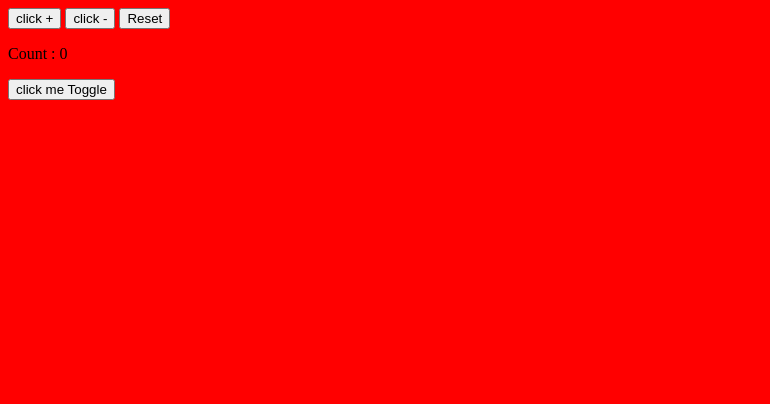
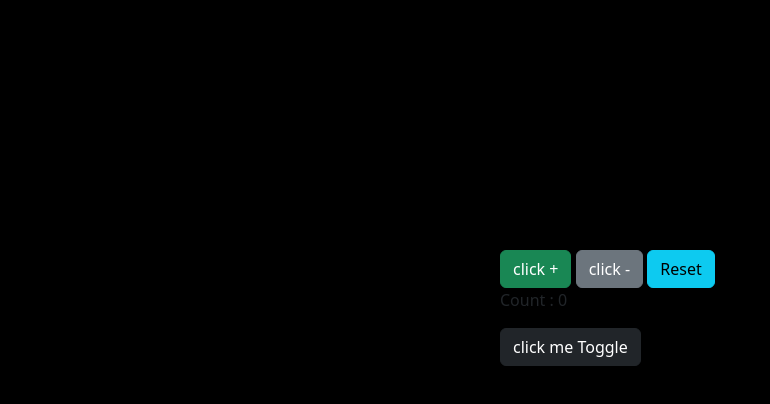
Before and after one commit to bharatsuryawanshi5513/assingmentinojavascript, a plain HTML site: page index.html in a window 1280 px wide. Both pictures are taken after a click on the button "click me Toggle". Shown: the whole page, without its empty margins (0-770 px from the left). Drawn offline with nearby package versions, Linux system fonts and the light colour scheme.

Commit message:
applay css on btn

```diff
--- a/index.html
+++ b/index.html
@@ -3,21 +3,22 @@
 <head>
     <meta charset="UTF-8">
     <meta name="viewport" content="width=device-width, initial-scale=1.0">
-    <title>Document</title>
+    <title>Assingment 10 oct Javascript</title>
+    <link href="https://cdn.jsdelivr.net/npm/bootstrap@5.3.3/dist/css/bootstrap.min.css" rel="stylesheet" integrity="sha384-QWTKZyjpPEjISv5WaRU9OFeRpok6YctnYmDr5pNlyT2bRjXh0JMhjY6hW+ALEwIH" crossorigin="anonymous">
 
 </head>
 <body>
 
+<div style="margin-left: 500px; margin-top: 250px;" >
 
-
-<button id="clickBtninc">click +</button>
-<button id="clickBtndec">click - </button>
-<button id="clickreset">Reset</button>
+<button id="clickBtninc" class="btn btn-success">click   +</button>
+<button id="clickBtndec"class="btn btn-secondary">click   - </button>
+<button id="clickreset" class="btn btn-info" >Reset</button>
 
 <p >Count : <Span id="count">0</Span></p>
 
-<button id="clickbtndark">click me Toggle</button>
-
+<button id="clickbtndark" class="btn btn-dark">click me Toggle</button>
+</div>
 
 
     <script src="./script.js">
--- a/script.js
+++ b/script.js
@@ -23,7 +23,7 @@ document.getElementById("clickbtndark").addEventListener("click",function(){
 
     if(iswhite){
 
-        document.body.style.backgroundColor = "red"
+        document.body.style.backgroundColor = "black"
     } else {
      document.body.style.backgroundColor = "white"
 
```
